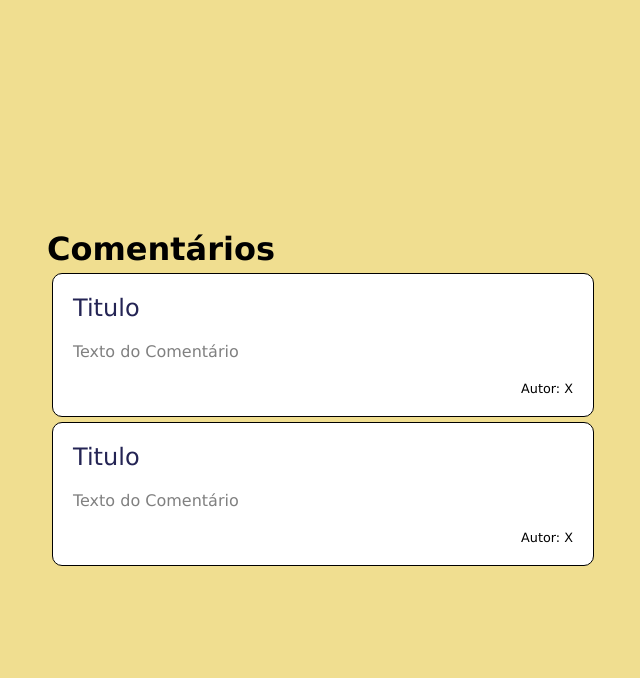
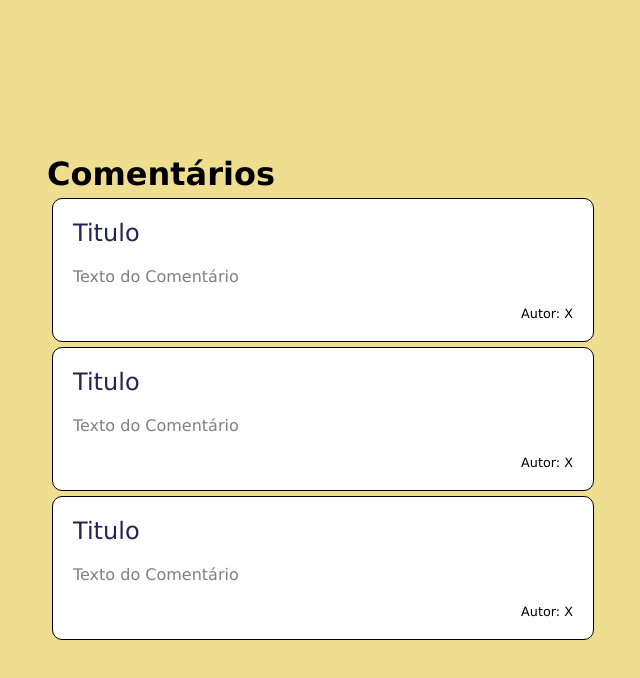
Before and after one commit to viniciocoelho/estudoreactjs, a React (Create React App) app: page / in a window 1280 px wide. Shown: the top 678 px of the page, without its empty margins (317-957 px from the left). Built offline with nearby package versions, Linux system fonts and the light colour scheme.

Commit message:
alteração de componente no APP.js

```diff
--- a/src/App.js
+++ b/src/App.js
@@ -7,6 +7,7 @@ function App() {
       <h1>Comentários</h1>
       <Comment />
       <Comment />
+      <Comment />
     </>
   );
 }
```
